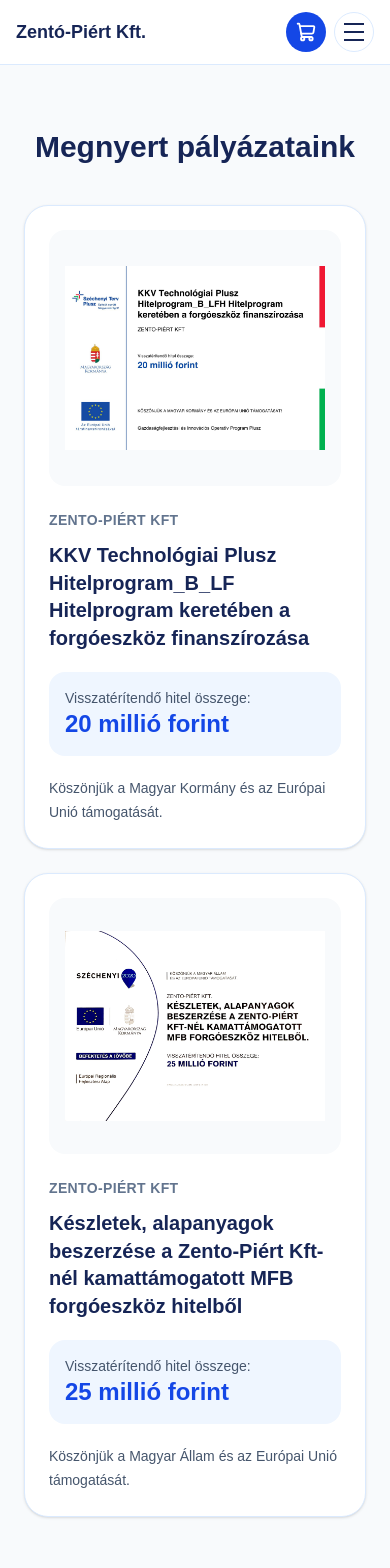
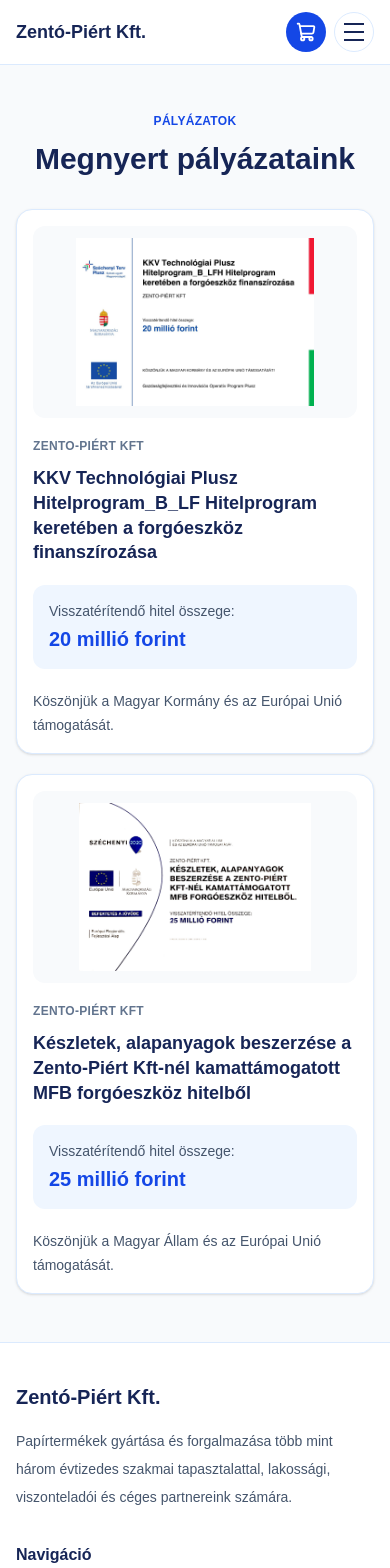
Before and after one commit to solteszdominik/zento-piert-frontend, a Next.js app: page /tenders in a window 390 px wide. Shown: the top 1568 px of the page. Built offline with nearby package versions, Linux system fonts and the light colour scheme.

Commit message:
responsiv 2.0

```diff
--- a/app/cart/page.tsx
+++ b/app/cart/page.tsx
@@ -17,7 +17,7 @@
     <>
       <Header />
 
-      <main className="mx-auto min-h-[60vh] max-w-7xl px-6 py-16">
+      <main className="mx-auto min-h-[60vh] max-w-7xl px-4 py-12 sm:px-6 sm:py-16">
         <PageHeader
           badge="Kosár"
           title="Kosár"
@@ -31,7 +31,7 @@
             action={<Button href="/products">Termékek megtekintése</Button>}
           />
         ) : (
-          <div className="mt-12 grid gap-8 lg:grid-cols-[1fr_360px]">
+          <div className="mt-8 grid gap-6 sm:mt-10 lg:mt-12 lg:grid-cols-[minmax(0,1fr)_360px] lg:gap-8">
             <CartList items={items} />
 
             <CartSummary />
--- a/app/checkout/page.tsx
+++ b/app/checkout/page.tsx
@@ -153,7 +153,7 @@
 
   return (
     <>
-      <main className="mx-auto max-w-7xl px-6 py-16">
+      <main className="mx-auto min-h-[60vh] max-w-7xl px-4 py-12 sm:px-6 sm:py-16">
         <PageHeader
           badge="Rendelés"
           title="Rendelés leadása"
@@ -161,14 +161,14 @@
         />
 
         {!isSubmitted && items.length > 0 && (
-          <div className="mt-6">
+          <div className="mt-5 sm:mt-6">
             <Button href="/cart">← Kosár szerkesztése</Button>
           </div>
         )}
 
         {feedbackMessage && (
           <div
-            className={`mt-8 rounded-2xl border p-5 font-semibold ${
+            className={`mt-6 rounded-2xl border p-4 text-sm font-semibold sm:mt-8 sm:p-5 sm:text-base ${
               feedbackType === "success"
                 ? "border-green-200 bg-green-50 text-green-800"
                 : "border-red-200 bg-red-50 text-red-800"
@@ -189,7 +189,7 @@
             action={<Button href="/products">Termékek megtekintése</Button>}
           />
         ) : (
-          <div className="mt-12 grid gap-8 lg:grid-cols-[1fr_380px]">
+          <div className="mt-8 grid gap-6 sm:mt-10 lg:mt-12 lg:grid-cols-[minmax(0,1fr)_380px] lg:gap-8">
             <CheckoutForm
               formData={formData}
               errors={errors}
--- a/app/contact/page.tsx
+++ b/app/contact/page.tsx
@@ -21,13 +21,13 @@
     <>
       <Header />
 
-      <main className="mx-auto min-h-[60vh] max-w-7xl px-6 py-20">
-        <section className="mb-12 max-w-3xl">
+      <main className="mx-auto min-h-[60vh] max-w-7xl px-4 py-12 sm:px-6 sm:py-16 md:py-20">
+        <section className="mb-8 max-w-3xl sm:mb-12">
           <p className="mb-3 text-sm font-semibold uppercase tracking-wide text-blue-700">
             Kapcsolat
           </p>
 
-          <h1 className="text-3xl font-bold text-blue-950 md:text-5xl">
+          <h1 className="text-3xl font-bold text-blue-950 sm:text-4xl md:text-5xl">
             Lépjen kapcsolatba velünk
           </h1>
 
@@ -39,7 +39,7 @@
         </section>
 
         <section className="grid gap-8 lg:grid-cols-[1.1fr_0.9fr]">
-          <div className="rounded-3xl border border-slate-200 bg-white p-6 shadow-sm md:p-8">
+          <div className="rounded-2xl border border-slate-200 bg-white p-5 shadow-sm sm:rounded-3xl sm:p-6 md:p-8">
             <h2 className="mb-6 text-2xl font-bold text-blue-950">
               Üzenetküldés
             </h2>
@@ -80,7 +80,7 @@
 
               <button
                 type="submit"
-                className="rounded-full bg-blue-700 px-6 py-3 font-semibold text-white transition hover:bg-blue-800"
+                className="w-full rounded-full bg-blue-700 px-6 py-3 font-semibold text-white transition hover:bg-blue-800 sm:w-auto"
               >
                 Üzenet küldése
               </button>
@@ -88,7 +88,7 @@
           </div>
 
           <div className="space-y-8">
-            <div className="rounded-3xl border border-slate-200 bg-slate-50 p-6 shadow-sm md:p-8">
+            <div className="rounded-2xl border border-slate-200 bg-white p-5 shadow-sm sm:rounded-3xl sm:p-6 md:p-8">
               <h2 className="mb-6 text-2xl font-bold text-blue-950">
                 Elérhetőségek
               </h2>
@@ -109,7 +109,7 @@
               <iframe
                 title="Zentó-Piért Kft. térkép"
                 src="https://www.google.com/maps?q=3881%20Aba%C3%BAjsz%C3%A1nt%C3%B3%2C%20B%C3%A9ke%20%C3%BAt%2018&output=embed"
-                className="h-80 w-full border-0"
+                className="h-64 w-full border-0 sm:h-80"
                 loading="lazy"
                 referrerPolicy="no-referrer-when-downgrade"
               />
--- a/app/tenders/page.tsx
+++ b/app/tenders/page.tsx
@@ -1,51 +1,59 @@
+import Image from "next/image";
+
 import Footer from "@/components/layout/Footer";
 import Header from "@/components/layout/Header";
 import { tenders } from "@/data/tenders";
-import Image from "next/image";
 
 export default function Page() {
   return (
     <>
       <Header />
+
+      <main>
         <section className="bg-slate-50">
-        <div className="mx-auto max-w-7xl px-6 py-16">
-          <div className="mb-10 text-center">
-            <h2 className="text-3xl font-bold text-blue-950 md:text-4xl">
+          <div className="mx-auto max-w-7xl px-4 py-12 sm:px-6 sm:py-16">
+            <div className="mb-8 text-center sm:mb-10">
+              <p className="mb-3 text-xs font-semibold uppercase tracking-wide text-blue-700 sm:text-sm">
+                Pályázatok
+              </p>
+
+              <h1 className="text-3xl font-bold text-blue-950 sm:text-4xl">
                 Megnyert pályázataink
-            </h2>
+              </h1>
             </div>
 
-          <div className="grid gap-6 md:grid-cols-2">
+            <div className="grid gap-5 sm:gap-6 md:grid-cols-2">
               {tenders.map((tender) => (
                 <article
                   key={tender.id}
-                className="rounded-3xl border border-blue-100 bg-white p-6 shadow-sm transition hover:-translate-y-1 hover:shadow-md"
+                  className="rounded-2xl border border-blue-100 bg-white p-4 shadow-sm transition hover:-translate-y-1 hover:shadow-md sm:rounded-3xl sm:p-6"
                 >
-                {tender.logo ? (
-                  <div className="relative mb-6 h-64 w-full overflow-hidden rounded-2xl bg-slate-50">
+                  {tender.logo && (
+                    <div className="relative mb-5 h-48 w-full overflow-hidden rounded-xl bg-slate-50 sm:mb-6 sm:h-64 sm:rounded-2xl">
                       <Image
                         src={tender.logo}
                         alt={`${tender.company} pályázat`}
                         fill
-                      className="object-contain p-4"
+                        className="object-contain p-3 sm:p-4"
                         sizes="(max-width: 768px) 100vw, 50vw"
                       />
                     </div>
-                ) : null}
+                  )}
 
-                <p className="mb-3 text-sm font-semibold uppercase tracking-wide text-slate-500">
+                  <p className="mb-3 text-xs font-semibold uppercase tracking-wide text-slate-500 sm:text-sm">
                     {tender.company}
                   </p>
 
-                <h3 className="mb-5 text-xl font-bold leading-snug text-blue-950">
+                  <h2 className="mb-5 text-lg font-bold leading-snug text-blue-950 sm:text-xl">
                     {tender.title}
-                </h3>
+                  </h2>
 
-                <div className="mb-5 rounded-2xl bg-blue-50 p-4">
+                  <div className="mb-5 rounded-xl bg-blue-50 p-4 sm:rounded-2xl">
                     <p className="text-sm text-slate-600">
                       Visszatérítendő hitel összege:
                     </p>
-                  <p className="text-2xl font-bold text-blue-700">
+
+                    <p className="mt-1 text-xl font-bold text-blue-700 sm:text-2xl">
                       {tender.amount}
                     </p>
                   </div>
@@ -58,7 +66,8 @@
             </div>
           </div>
         </section>
-      );
+      </main>
+
       <Footer />
     </>
   );
--- a/components/cart/CartItem.tsx
+++ b/components/cart/CartItem.tsx
@@ -2,6 +2,7 @@
 
 import Image from "next/image";
 import Link from "next/link";
+
 import type { CartItem as CartItemType } from "@/types/cart";
 import { useCartStore } from "@/features/cart/cart.store";
 import { getCartItemTotal } from "@/lib/cart";
@@ -19,51 +20,69 @@
   const itemTotal = getCartItemTotal(item);
 
   return (
-    <article className="flex gap-4 rounded-3xl border border-blue-100 bg-white p-4 shadow-sm">
+    <article className="rounded-2xl border border-blue-100 bg-white p-4 shadow-sm sm:rounded-3xl">
+      <div className="flex gap-3 sm:gap-4">
         <Link
           href={`/products/${item.product.slug}`}
-        className="relative h-24 w-24 shrink-0 overflow-hidden rounded-2xl bg-slate-50"
+          className="relative h-20 w-20 shrink-0 overflow-hidden rounded-xl bg-slate-50 sm:h-24 sm:w-24 sm:rounded-2xl"
         >
           <Image
             src={item.product.imageUrl}
             alt={item.product.name}
             fill
             className="object-contain p-2"
-          sizes="96px"
+            sizes="(max-width: 640px) 80px, 96px"
           />
         </Link>
 
-      <div className="flex flex-1 flex-col">
-        <div className="flex justify-between gap-4">
-          <div>
-            <h2 className="font-bold text-blue-950">{item.product.name}</h2>
+        <div className="min-w-0 flex-1">
+          <div className="flex flex-col gap-2 sm:flex-row sm:justify-between sm:gap-4">
+            <div className="min-w-0">
+              <Link
+                href={`/products/${item.product.slug}`}
+                className="font-bold text-blue-950 transition hover:text-blue-700"
+              >
+                {item.product.name}
+              </Link>
 
               <p className="mt-1 text-sm text-slate-500">
                 {formatPrice(item.product.price)} / {item.product.unit}
               </p>
+
+              {item.product.packageSize && (
+                <p className="mt-1 text-xs text-slate-500">
+                  Kiszerelés: {item.product.packageSize}
+                </p>
+              )}
             </div>
 
-          <p className="font-bold text-blue-950">{formatPrice(itemTotal)}</p>
+            <p className="shrink-0 font-bold text-blue-950">
+              {formatPrice(itemTotal)}
+            </p>
+          </div>
+        </div>
       </div>
 
-        <div className="mt-auto flex items-center justify-between pt-4">
-          <div className="flex items-center gap-3">
+      <div className="mt-4 flex items-center justify-between border-t border-blue-50 pt-4">
+        <div className="flex items-center gap-2 sm:gap-3">
           <button
             type="button"
             onClick={() => decreaseQuantity(item.product.id)}
-              className="h-8 w-8 rounded-full border border-blue-100 font-bold text-blue-900 hover:bg-blue-50"
+            className="flex h-9 w-9 items-center justify-center rounded-full border border-blue-100 font-bold text-blue-900 transition hover:bg-blue-50"
+            aria-label={`${item.product.name} mennyiségének csökkentése`}
           >
-              -
+            −
           </button>
 
-            <span className="min-w-6 text-center font-bold">
+          <span className="min-w-7 text-center font-bold text-blue-950">
             {item.quantity}
           </span>
 
           <button
             type="button"
             onClick={() => increaseQuantity(item.product.id)}
-              className="h-8 w-8 rounded-full border border-blue-100 font-bold text-blue-900 hover:bg-blue-50"
+            className="flex h-9 w-9 items-center justify-center rounded-full border border-blue-100 font-bold text-blue-900 transition hover:bg-blue-50"
+            aria-label={`${item.product.name} mennyiségének növelése`}
           >
             +
           </button>
@@ -72,12 +91,11 @@
         <button
           type="button"
           onClick={() => removeItem(item.product.id)}
-            className="text-sm font-semibold text-red-600 hover:text-red-700"
+          className="text-sm font-semibold text-red-600 transition hover:text-red-700"
         >
           Törlés
         </button>
       </div>
-      </div>
     </article>
   );
 }
--- a/components/cart/CartSummary.tsx
+++ b/components/cart/CartSummary.tsx
@@ -13,7 +13,7 @@
   const totalPrice = getCartTotalPrice(items);
 
   return (
-    <aside className="rounded-3xl border border-blue-100 bg-blue-50 p-6">
+    <aside className="rounded-2xl border border-blue-100 bg-blue-50 p-5 sm:rounded-3xl sm:p-6 lg:sticky lg:top-24 lg:self-start">
       <h2 className="text-xl font-bold text-blue-950">Kosár összesítő</h2>
 
       <div className="mt-6 space-y-3 text-sm text-slate-700">
--- a/components/layout/Footer.tsx
+++ b/components/layout/Footer.tsx
@@ -3,15 +3,16 @@
 export default function Footer() {
   return (
     <footer className="border-t border-blue-100 bg-white">
-      <div className="mx-auto grid max-w-7xl gap-10 px-6 py-12 md:grid-cols-4">
+      <div className="mx-auto grid max-w-7xl gap-8 px-4 py-10 sm:px-6 sm:py-12 md:grid-cols-4 md:gap-10">
         <div className="md:col-span-2">
           <Link href="/" className="text-xl font-bold text-blue-950">
             Zentó-Piért Kft.
           </Link>
 
-          <p className="mt-4 max-w-md leading-7 text-slate-600">
-            Modern, átlátható webshop alap papírtermékekhez, későbbi kosárral,
-            rendeléssel és admin felülettel.
+          <p className="mt-4 max-w-md text-sm leading-7 text-slate-600 sm:text-base">
+            Papírtermékek gyártása és forgalmazása több mint három évtizedes
+            szakmai tapasztalattal, lakossági, viszonteladói és céges
+            partnereink számára.
           </p>
         </div>
 
@@ -19,17 +20,32 @@
           <h3 className="mb-4 font-bold text-blue-950">Navigáció</h3>
 
           <div className="flex flex-col gap-3 text-sm text-slate-600">
-            <Link href="/">Főoldal</Link>
-            <Link href="/products">Termékek</Link>
-            <Link href="/about">Rólunk</Link>
-            <Link href="/contact">Kapcsolat</Link>
+            <Link href="/" className="transition hover:text-blue-700">
+              Főoldal
+            </Link>
+
+            <Link href="/products" className="transition hover:text-blue-700">
+              Termékek
+            </Link>
+
+            <Link href="/about" className="transition hover:text-blue-700">
+              Rólunk
+            </Link>
+
+            <Link href="/contact" className="transition hover:text-blue-700">
+              Kapcsolat
+            </Link>
+
+            <Link href="/tenders" className="transition hover:text-blue-700">
+              Pályázatok
+            </Link>
           </div>
         </div>
 
         <div>
           <h3 className="mb-4 font-bold text-blue-950">Kapcsolat</h3>
 
-          <div className="flex flex-col gap-3 text-sm text-slate-600">
+          <div className="flex flex-col gap-3 text-sm leading-6 text-slate-600">
             <span>info@zento-piért.hu</span>
             <span>Tel: +36/47-330-003</span>
             <span>Iroda: +36/20-403-2414</span>
@@ -38,7 +54,7 @@
         </div>
       </div>
 
-      <div className="border-t border-blue-100 px-6 py-5 text-center text-sm text-slate-500">
+      <div className="border-t border-blue-100 px-4 py-5 text-center text-xs text-slate-500 sm:px-6 sm:text-sm">
         © {new Date().getFullYear()} Zentó-Piért Kft. Minden jog fenntartva.
       </div>
     </footer>
--- a/components/order/OrderForm.tsx
+++ b/components/order/OrderForm.tsx
@@ -29,7 +29,7 @@
   return (
     <Card>
       <form onSubmit={onSubmit}>
-        <div className="space-y-5">
+        <div className="space-y-4 sm:space-y-5">
           <Field label="Név" required error={errors.customerName}>
             <Input
               required
@@ -62,7 +62,7 @@
             />
           </Field>
 
-          <div className="grid gap-5 sm:grid-cols-[140px_1fr]">
+          <div className="grid gap-4 sm:grid-cols-[140px_1fr] sm:gap-5">
             <Field label="Irányítószám" required error={errors.postalCode}>
               <Input
                 required
@@ -134,7 +134,7 @@
                 onChange={(event) =>
                   onChange("termsAccepted", event.target.checked)
                 }
-                className="mt-1 h-4 w-4"
+                className="mt-1 h-5 w-5 shrink-0 sm:h-4 sm:w-4"
               />
 
               <span className="text-sm leading-6 text-slate-600">
--- a/components/order/OrderSummary.tsx
+++ b/components/order/OrderSummary.tsx
@@ -19,14 +19,14 @@
   const grandTotal = productsTotal + shippingPrice;
 
   return (
-    <aside className="h-fit rounded-3xl border border-blue-100 bg-blue-50 p-6">
+    <aside className="h-fit rounded-2xl border border-blue-100 bg-blue-50 p-5 sm:rounded-3xl sm:p-6 lg:sticky lg:top-24 lg:self-start">
       <h2 className="text-xl font-bold text-blue-950">Kosár tartalma</h2>
 
       <div className="mt-5 space-y-4">
         {items.map((item) => (
           <div
             key={item.product.id}
-            className="flex justify-between gap-4 border-b border-blue-100 pb-3 text-sm"
+            className="flex flex-col gap-1 border-b border-blue-100 pb-3 text-sm sm:flex-row sm:justify-between sm:gap-4"
           >
             <div>
               <p className="font-semibold text-blue-950">{item.product.name}</p>
@@ -37,7 +37,7 @@
               </p>
             </div>
 
-            <strong className="text-blue-950">
+            <strong className="shrink-0 text-blue-950">
               {formatPrice(getCartItemTotal(item))}
             </strong>
           </div>
```
Lines whose indentation alone changed are shown as unchanged.
